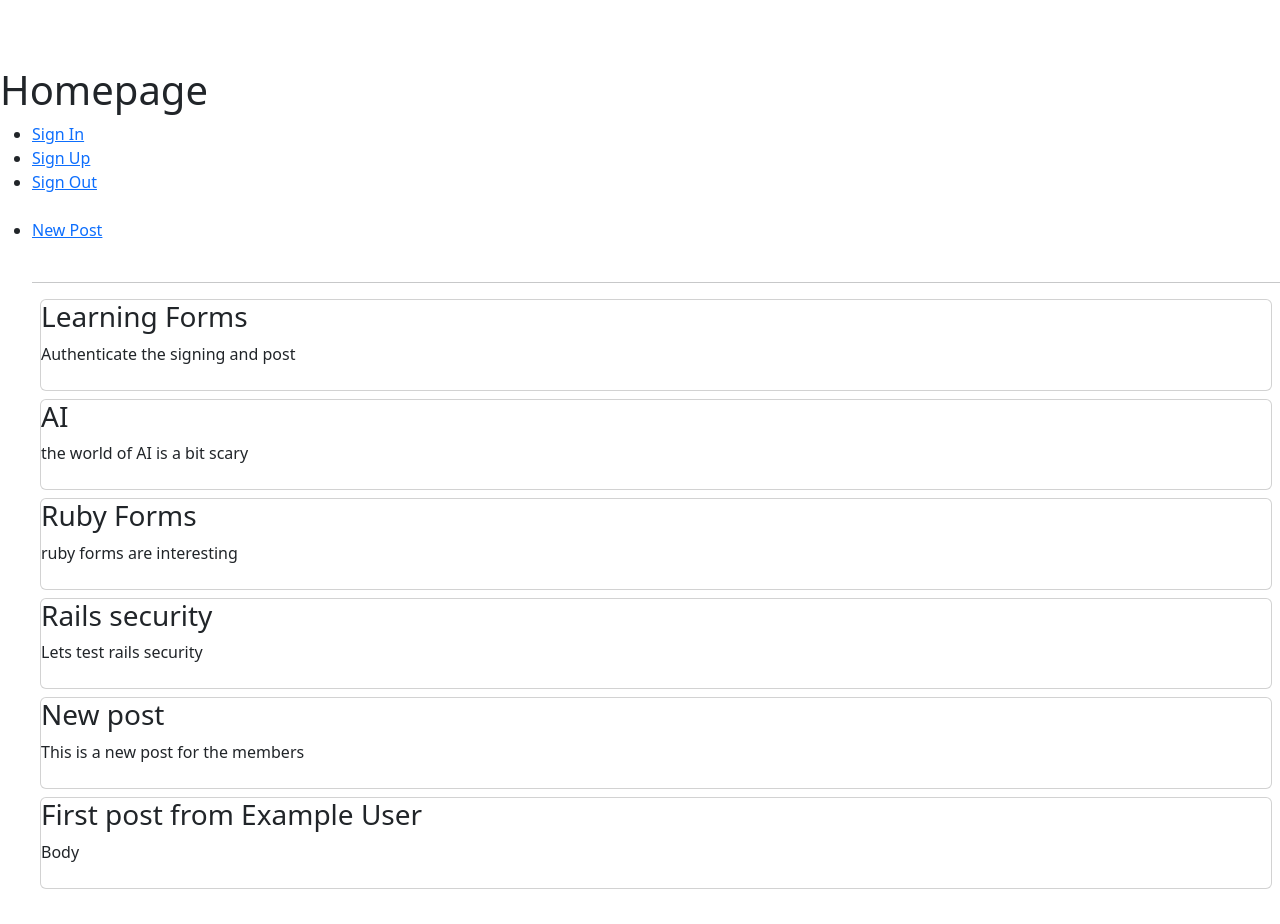
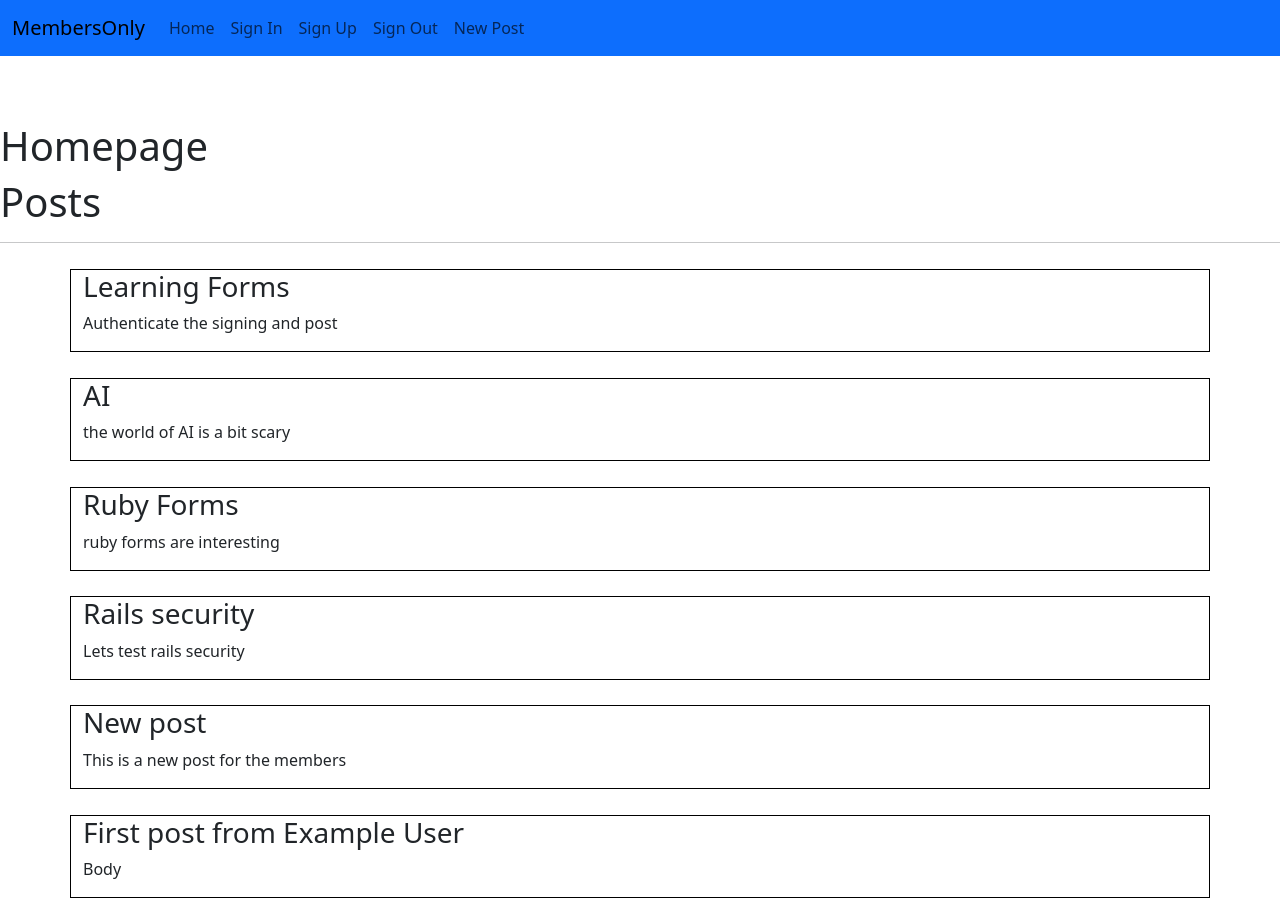
Before and after one commit to newhorizon-tech/members-only, a Rails app: page / in a window 1280 px wide. Before the commit the page ends 889 px from the top, so only its background shows below. Run offline with Rails 7, Linux system fonts and the light colour scheme; data comes from the database, SQL or seed files in the repository; style sheets or scripts are compiled from the project's sources; some libraries are stand-ins or nearby versions.

Commit message:
Improved web layout

```diff
--- a/app/assets/stylesheets/posts.scss
+++ b/app/assets/stylesheets/posts.scss
@@ -1,3 +1,8 @@
 // Place all the styles related to the Posts controller here.
 // They will automatically be included in application.css.
 // You can use Sass (SCSS) here: https://sass-lang.com/
+
+.post {
+  border: 1px solid black;
+  margin: 2%
+}
--- /dev/null
+++ b/app/views/layouts/_navigation.html.erb
@@ -0,0 +1,35 @@
+ <nav class="navbar navbar-expand-sm navbar-light bg-primary">
+   <div class="container-fluid">
+     <a class="navbar-brand" href="#">MembersOnly</a>
+     <button
+       class="navbar-toggler"
+       type="button"
+       data-toggle="collapse"
+       data-target="#navbarNav"
+       aria-controls="navbarNav"
+       aria-expanded="false"
+       aria-label="Toggle navigation"
+     >
+       <i class="fas fa-bars"></i>
+     </button>
+     <div class="collapse navbar-collapse" id="navbarNav">
+       <ul class="navbar-nav">
+         <li class="nav-item">
+           <li class='nav-item'><%= link_to 'Home', root_path, class: 'nav-link' %></li>
+         </li>
+         <li class="nav-item">
+           <li class='nav-item'><%= link_to 'Sign In', new_user_session_path, class: 'nav-link' %></li>
+         </li>
+         <li class="nav-item">
+           <li class='nav-item'><%= link_to 'Sign Up', new_user_registration_path, class: 'nav-link' %></li>
+         </li>
+         <li class="nav-item">
+           <li class='nav-item'><%= link_to 'Sign Out', destroy_user_session_path, :method => :delete, class: 'nav-link' %></li>
+         </li>
+         <li class="nav-item">
+           <li class='nav-item'><%= link_to 'New Post', new_post_path, class: 'nav-link' %></li>
+         </li>
+       </ul>
+     </div>
+   </div>
+ </nav>
--- a/app/views/layouts/application.html.erb
+++ b/app/views/layouts/application.html.erb
@@ -1,6 +1,7 @@
 <!DOCTYPE html>
 <html>
   <head>
+    <meta name="viewport" content="width=device-width, initial-scale=1.0">
     <title>MembersOnly</title>
     <%= csrf_meta_tags %>
     <%= csp_meta_tag %>
@@ -10,6 +11,9 @@
   </head>
 
   <body>
+    <header>
+      <%= render 'layouts/navigation' %>
+    </header>
     <p class="notice"><%= notice %></p>
     <p class="alert"><%= alert %></p>
     <%= yield %>
--- a/app/views/posts/index.html.erb
+++ b/app/views/posts/index.html.erb
@@ -1,13 +1,10 @@
 <h1> Homepage </h1>
 
-<ul>
-  <li> <%= link_to 'Sign In', new_user_session_path %> </li>
-  <li> <%= link_to 'Sign Up', new_user_registration_path %> </li>
-  <li><%= link_to 'Sign Out', destroy_user_session_path, :method => :delete %></li><br/>
-  <li> <%= link_to 'New Post', new_post_path %> </li><br/>
+
+<h1> Posts</h1>
   <hr>
    <% (Post.all).each do |p| %>
-   <div class="post card m-2">
+   <div class="post container">
    <h3 class="post-title">
      <%=p.title %>
    </h3>
@@ -22,7 +19,3 @@
     </h4>
    </div>
    <% end %>
-
-
-
-</ul>
```
